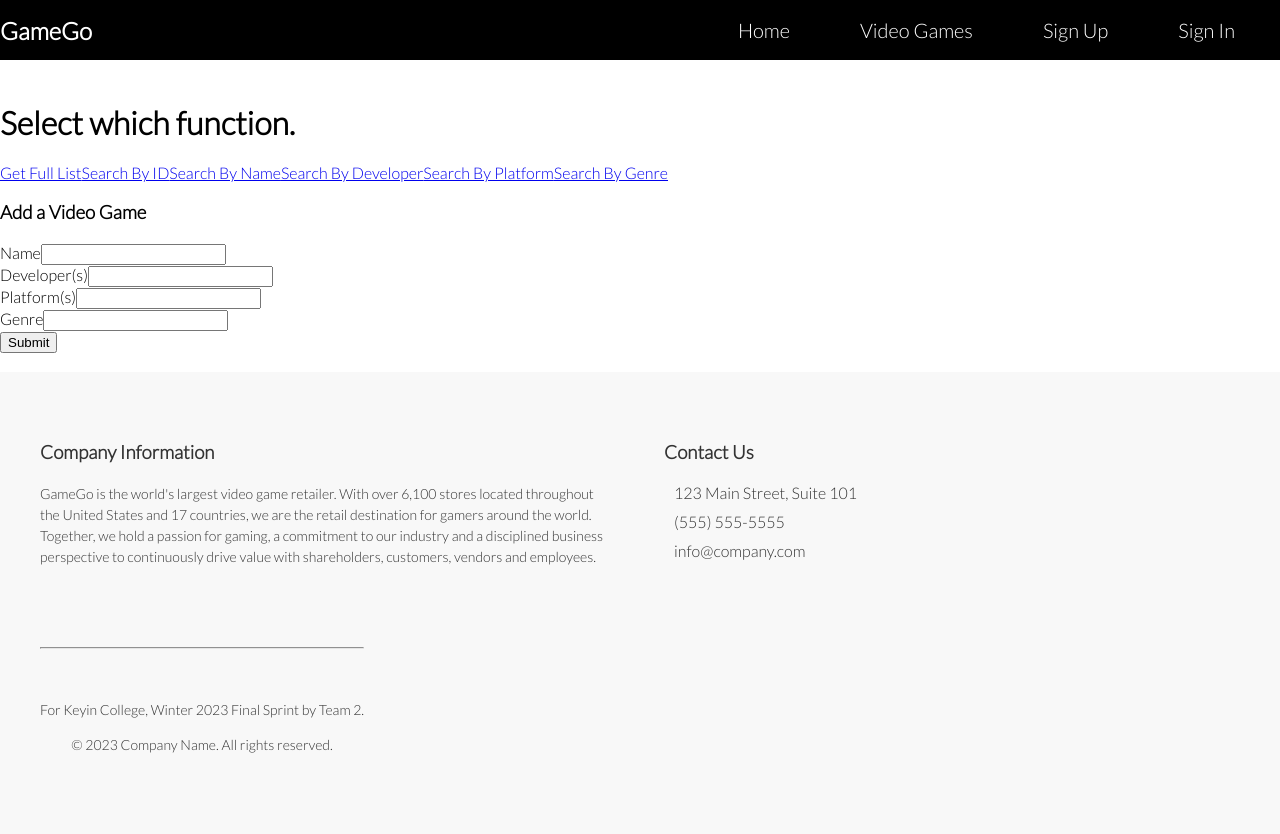
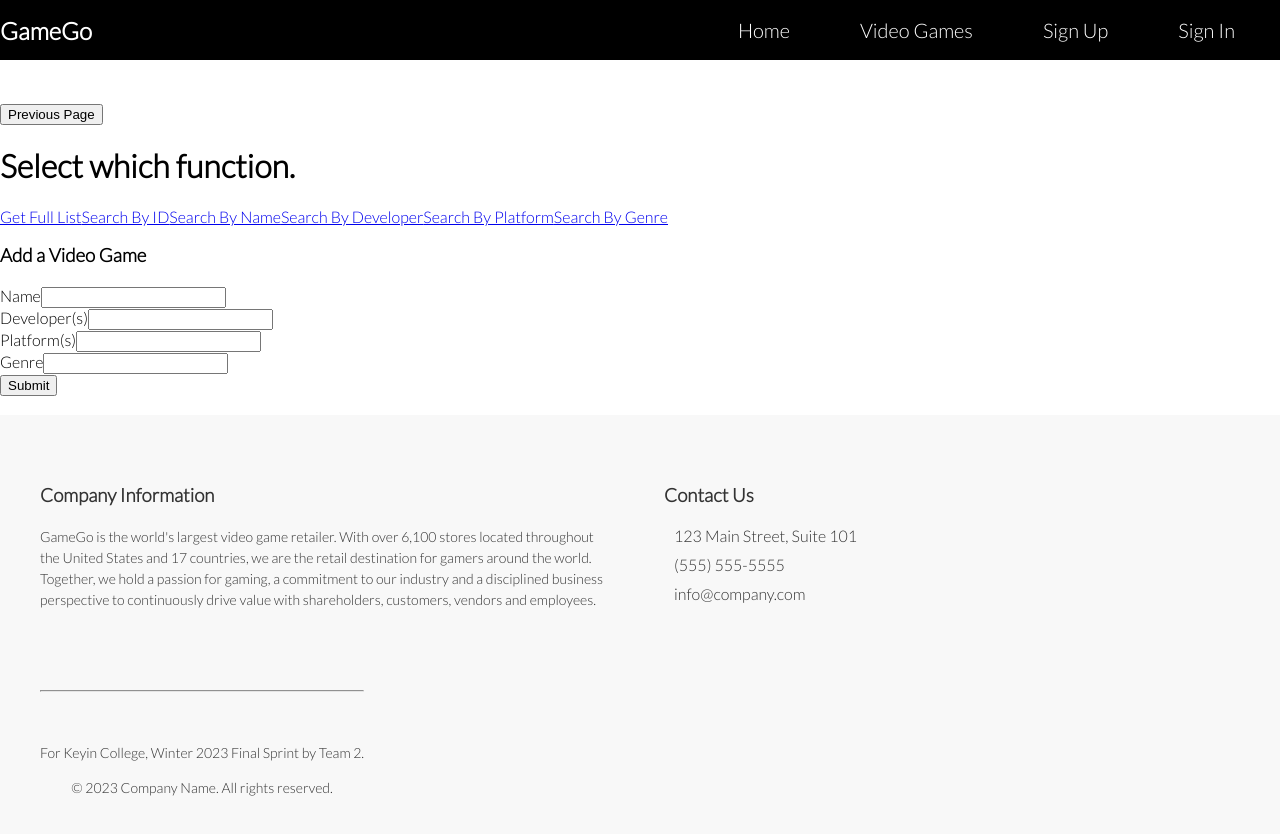
Before and after one commit to Semester-4-Group-2/team-2-sprint-2-frontend, a React (Create React App) app in the folder team2-react/: page /videogames in a window 1280 px wide. Shown: the top 834 px of the page. Built offline with nearby package versions, Linux system fonts and the light colour scheme.

Commit message:
Added Back Button to Pages

```diff
--- a/team2-react/src/Components/FindBy/FindAll.jsx
+++ b/team2-react/src/Components/FindBy/FindAll.jsx
@@ -68,8 +68,13 @@ export default function FindAll() {
       });
   }, []);
 
+  const handleGoBack = () => {
+    window.history.back();
+  };
+
   return (
     <Container>
+      <button onClick={handleGoBack}>Previous Page</button>
       <Title>List of All Video Games</Title>
       <Table>
         <thead>
--- a/team2-react/src/Components/FindBy/FindByDev.jsx
+++ b/team2-react/src/Components/FindBy/FindByDev.jsx
@@ -19,8 +19,13 @@ export default function FindByDev() {
 
   const filteredItems = getFilteredItems(developers, videoGames);
 
+  const handleGoBack = () => {
+    window.history.back();
+  };
+
   return (
     <div>
+      <button onClick={handleGoBack}>Previous Page</button>
       <h2>Find Video Games by Developing Studio</h2>
       <input
         type="text"
--- a/team2-react/src/Components/FindBy/FindByGenre.jsx
+++ b/team2-react/src/Components/FindBy/FindByGenre.jsx
@@ -19,9 +19,14 @@ export default function FindByGenre() {
 
   const filteredItems = getFilteredItems(genre, videoGames);
 
+  const handleGoBack = () => {
+    window.history.back();
+  };
+
   return (
     <div>
-      <h2>Find Video Games by Platform</h2>
+      <button onClick={handleGoBack}>Previous Page</button>
+      <h2>Find Video Games by Genre</h2>
       <input
         type="text"
         genre="genre-input"
--- a/team2-react/src/Components/FindBy/FindByID.jsx
+++ b/team2-react/src/Components/FindBy/FindByID.jsx
@@ -20,8 +20,13 @@ export default function FindByID() {
       });
   };
 
+  const handleGoBack = () => {
+    window.history.back();
+  };
+
   return (
     <div>
+      <button onClick={handleGoBack}>Previous Page</button>
       <h2>Search for a Video Game by ID</h2>
       <div>
         <label htmlFor="id-input">ID:</label>
--- a/team2-react/src/Components/FindBy/FindByName.jsx
+++ b/team2-react/src/Components/FindBy/FindByName.jsx
@@ -19,8 +19,13 @@ export default function FindByName() {
 
   const filteredItems = getFilteredItems(name, videoGames);
 
+  const handleGoBack = () => {
+    window.history.back();
+  };
+
   return (
     <div>
+      <button onClick={handleGoBack}>Previous Page</button>
       <h2>Find Video Games by Name</h2>
       <input
         type="text"
--- a/team2-react/src/Components/FindBy/FindByPlatform.jsx
+++ b/team2-react/src/Components/FindBy/FindByPlatform.jsx
@@ -19,8 +19,13 @@ export default function FindByPlatform() {
 
   const filteredItems = getFilteredItems(platform, videoGames);
 
+  const handleGoBack = () => {
+    window.history.back();
+  };
+
   return (
     <div>
+      <button onClick={handleGoBack}>Previous Page</button>
       <h2>Find Video Games by Platform</h2>
       <input
         type="text"
--- a/team2-react/src/Components/Home.jsx
+++ b/team2-react/src/Components/Home.jsx
@@ -3,8 +3,6 @@ import ReactDOM from "react-dom";
 import Carousel from "react-elastic-carousel";
 
 import "./styles.css";
-
-
 
 export default function Home() {
   const breakPoints = [
--- a/team2-react/src/Components/VideoGames.jsx
+++ b/team2-react/src/Components/VideoGames.jsx
@@ -3,8 +3,12 @@ import { BrowserRouter as Router, Routes, Route, Link } from "react-router-dom";
 import AddVideoGame from "./AddVideoGame files/AddVideoGame";
 
 export default function VideoGames() {
+  const handleGoBack = () => {
+    window.history.back();
+  };
   return (
     <main>
+      <button onClick={handleGoBack}>Previous Page</button>
       <h1>Select which function.</h1>
       <nav>
         <Link to="/videogames/getAll">Get Full List</Link>
```
Lines whose indentation alone changed are shown as unchanged.
